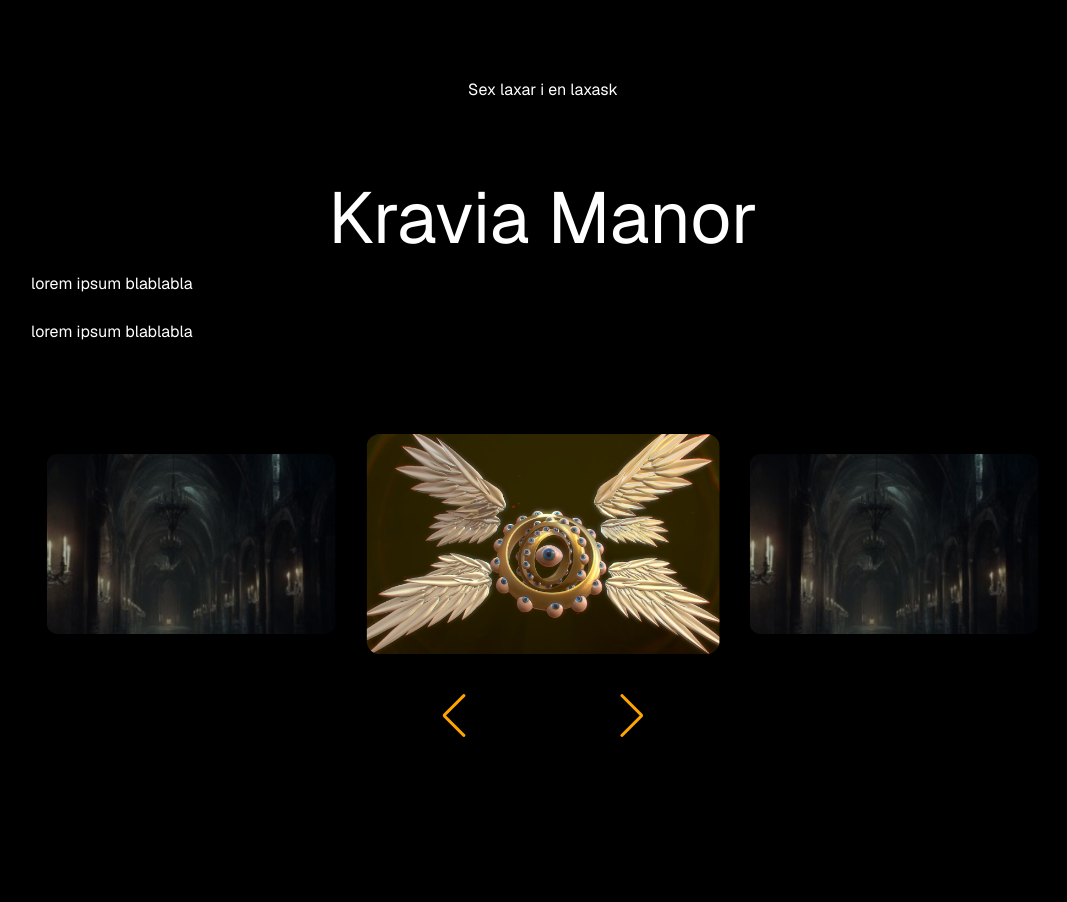
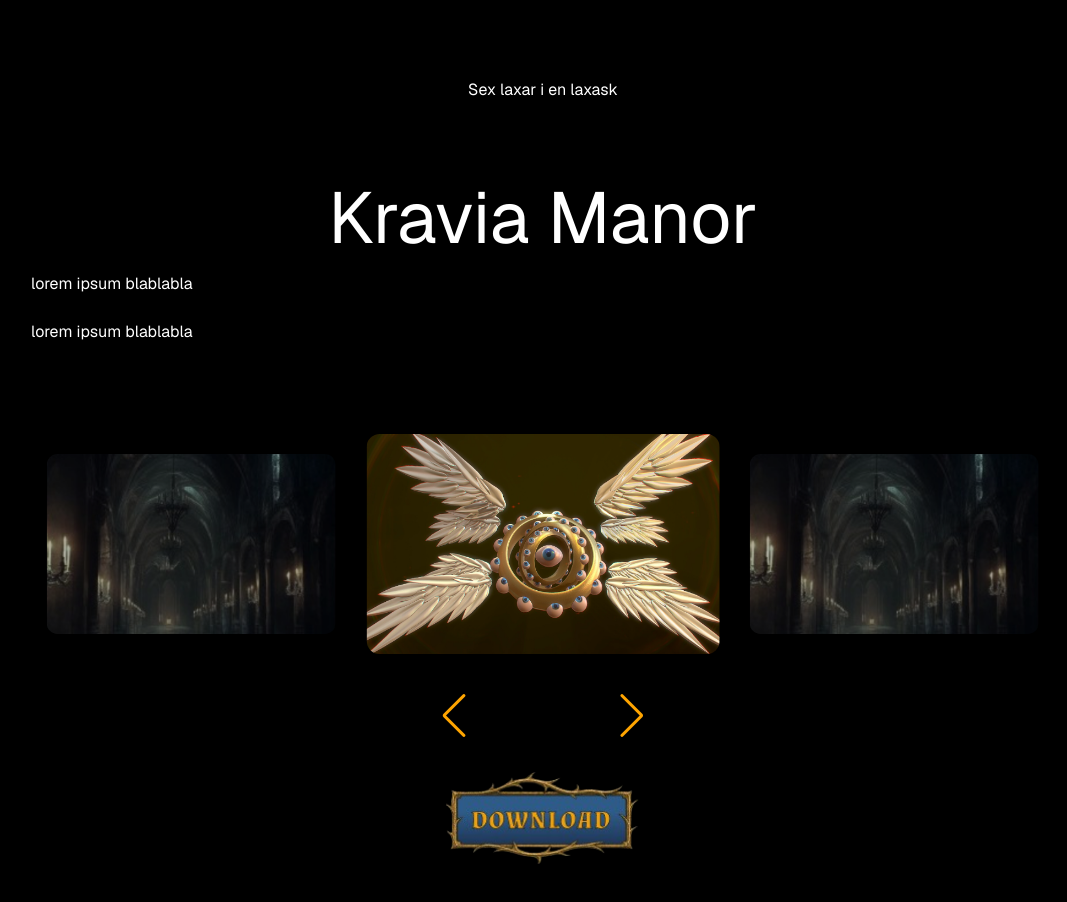
Before and after one commit to Endorze/Thornbound, a Next.js app: page / in a window 1280 px wide. Shown: the top 902 px of the page, without its empty margins (97-1164 px from the left). Built offline with nearby package versions, Linux system fonts and the light colour scheme.

Commit message:
feat: Added button to dev env

```diff
--- a/src/app/page.tsx
+++ b/src/app/page.tsx
@@ -1,11 +1,13 @@
 import ImageCarousel from "./components/Carousel/Carousel";
 import images from "@/data/images";
+import DownloadButton from "./components/DownloadButton/DownloadButton";
 
 export default function Home() {
   return (
     <div className="grid grid-rows-[20px_1fr_20px] items-center justify-items-center min-h-screen p-8 pb-20 gap-16 sm:p-20 font-[family-name:var(--font-geist-sans)]">
       <h1>Sex laxar i en laxask</h1>
       <ImageCarousel images={images} title="Kravia Manor" text1="lorem ipsum blablabla" text2="lorem ipsum blablabla"/>
+      <DownloadButton />
     </div>
   );
 }
```
